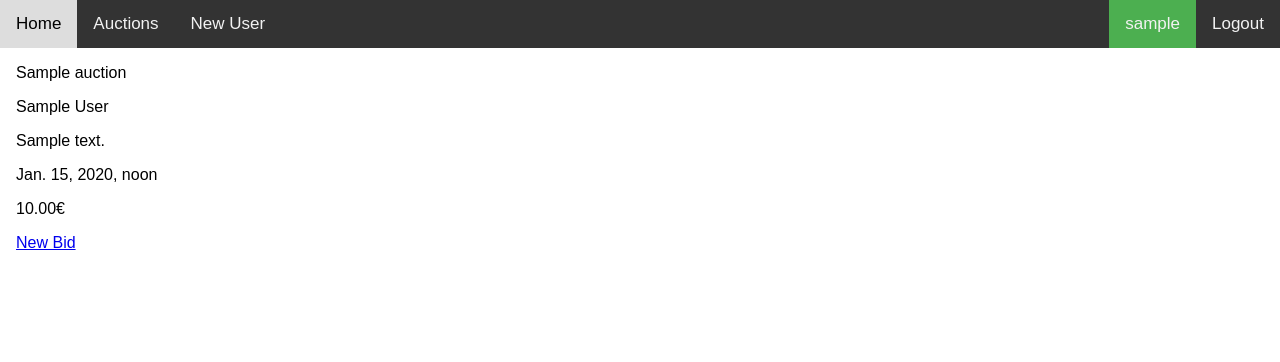
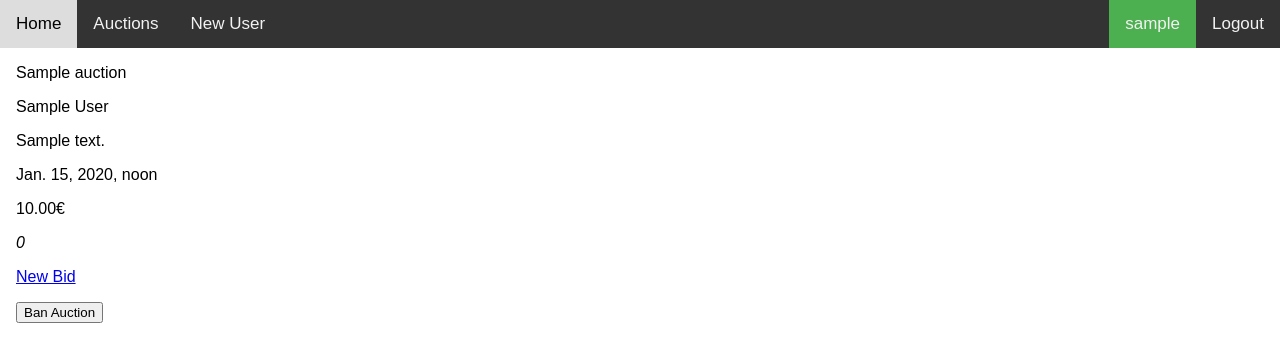
Before and after one commit to LeenusGit/YAAS, a Django app: page /auctions/1/ in a window 1280 px wide. Shown: the top 362 px of the page. Run offline with Django 3.2, Linux system fonts and the light colour scheme; a user stored in the database is signed in; tables that the repository leaves empty hold one stand-in row (values such as "Sample post").

Commit message:
auctions can be banned according to UC7

```diff
--- a/auctions/templates/auctions/detail.html
+++ b/auctions/templates/auctions/detail.html
@@ -18,6 +18,7 @@
 
     <p>{{ auction.deadline }}</p>
     <p>{{ auction.min_price }}€</p>
+    <p><i>{{ auction.state }}</i></p>
 
     {% block bid %}
 
@@ -25,4 +26,13 @@
 
     {% endblock %}
 
+    {% if admin %}
+        <form action="{% url 'auctions:ban_auction' auction.id %}" method="post">
+            {% csrf_token %}
+            <input type="hidden" name="ban" value="{{ auction.id }}">
+            <p><input type="submit" value="Ban Auction"></p>
+        </form>
+{#        <p><a href="{% url 'auctions:ban_auction' auction.id %}">Ban Auction</a></p>#}
+    {% endif %}
+
 {% endblock %}
--- a/auctions/urls.py
+++ b/auctions/urls.py
@@ -8,6 +8,7 @@
     path('', views.AuctionIndexView.as_view(), name='index'),
     path('<int:pk>/', views.AuctionDetailView.as_view(), name='detail'),
     path('<int:pk>/edit/', views.edit_auction, name='edit'),
+    path('<int:pk>/ban_auction/', views.ban_auction, name='ban_auction'),
     path('create/', views.new_auction, name='create'),
     path('create/confirm', views.ConfirmAuctionView.as_view(), name='confirm'),
     path('create/success', views.successful_auction_post, name='success'),
--- a/auctions/views.py
+++ b/auctions/views.py
@@ -1,5 +1,6 @@
 from datetime import datetime, timedelta
 
+from django.contrib.auth.models import User
 from django.core.mail import send_mail, EmailMessage
 from django.http import HttpResponseRedirect, HttpResponseBadRequest, HttpResponse
 from django.shortcuts import render, get_object_or_404
@@ -8,6 +9,7 @@
 from django.utils.dateparse import parse_datetime
 from django.views import View
 
+from bids.models import Bid
 from .models import Auction
 from .forms import AuctionForm, SearchForm
 
@@ -20,7 +22,7 @@
 
         if form.is_valid():
             search_term = form.cleaned_data.get('search_term')
-            auction_list = Auction.objects.filter(title__icontains=search_term)
+            auction_list = Auction.objects.filter(title__icontains=search_term, state='Active')
 
             return render(request, 'auctions/index.html', {
                 'auction_list': auction_list,
@@ -30,7 +32,7 @@
 
         else:
             form = SearchForm()
-            auction_list = Auction.objects.all()
+            auction_list = Auction.objects.filter(state='Active')
             return render(request, 'auctions/index.html', {'auction_list': auction_list, 'form': form})
 
 
@@ -41,6 +43,24 @@
         return HttpResponseRedirect('/login/')
     form = AuctionForm()
     return render(request, 'auctions/create.html', {'form': form})
+
+
+def ban_auction(request, pk):
+
+    # Only allow superusers
+    if not request.user.is_superuser:
+        return HttpResponse(status=401)
+
+    auction = get_object_or_404(Auction, pk=pk)
+
+    if request.method == 'POST':
+        auction.state = 'Banned'
+        auction.save()
+
+        creator = User.objects.get(username=auction.author)
+        send_ban_email(creator, auction)
+
+    return HttpResponseRedirect('/auctions/')
 
 
 def edit_auction(request, pk):
@@ -70,12 +90,23 @@
         auction = get_object_or_404(Auction, pk=pk)
         user = request.user
 
+        if user.is_superuser:
+            is_user_admin = True
+        else:
+            is_user_admin = False
+
         if user.username == auction.author:
             is_permitted_to_edit = True
         else:
             is_permitted_to_edit = False
 
-        return render(request, 'auctions/detail.html', {'auction': auction, 'is_permitted_to_edit': is_permitted_to_edit})
+        context = {
+            'auction': auction,
+            'is_permitted_to_edit': is_permitted_to_edit,
+            'admin': is_user_admin,
+        }
+
+        return render(request, 'auctions/detail.html', context)
 
 
 class ConfirmAuctionView(View):
@@ -121,7 +152,10 @@
     def post(self, request):
 
         user = request.user
-        # TODO: Confirm user is authorized to POST auction
+        if not user.is_authenticated:
+            return HttpResponseRedirect('/login/')
+
+        # TODO: Rewrite the auction data to a form
 
         data = request.POST
         auction = Auction(
@@ -174,6 +208,33 @@
     send_mail(subject, message, from_address, to_address_list)
 
 
+def send_ban_email(user, auction):
+
+    email = user.email
+    title = auction.title
+
+    subject = '%s Ban' % title
+    message_to_creator = 'Hi {},\n Your auction {} has been been banned due to violation of ' \
+                         'terms of service'.format(user.username, title)
+    from_address = 'admin@yaas.com'
+    creator_email_list = [email, ]
+
+    message_to_bidders = 'We regret to inform you that the auction {} has benn banned ' \
+                         'due to violation of terms of service'.format(title)
+    bidder_email_list = []
+    bid_list = Bid.objects.filter(auction_id=auction.id)
+
+    for bid in bid_list:
+        bidder = User.objects.get(username=bid.bidder)
+        bidder_email_list.append(bidder.email)
+
+    # TODO: Make sure it works when auction has no bidders
+    print(bidder_email_list)
+
+    send_mail(subject, message_to_creator, from_address, creator_email_list)
+    send_mail(subject, message_to_bidders, from_address, bidder_email_list)
+
+
 def successful_auction_post(request):
     return render(request, 'auctions/success.html', {})
 
```
Also changed, not shown: bids/views.py (+5 -2 lines).
